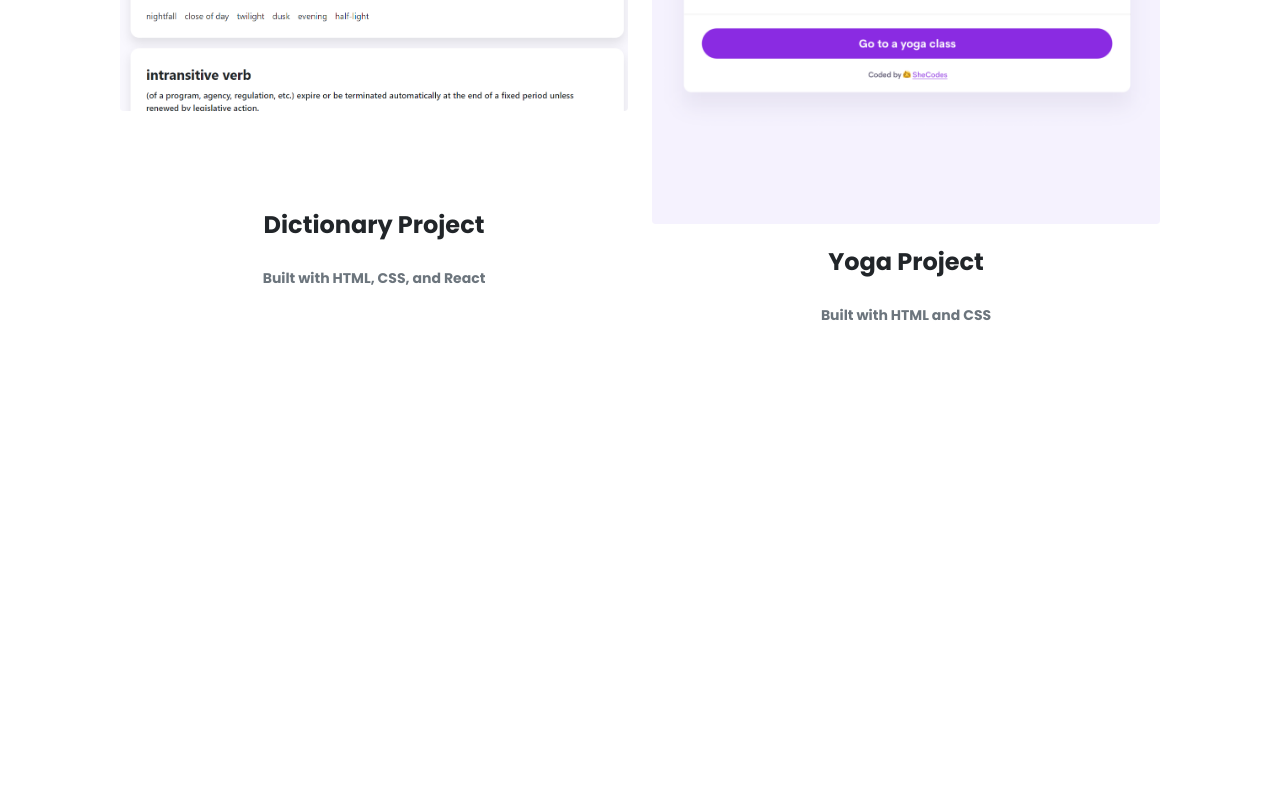
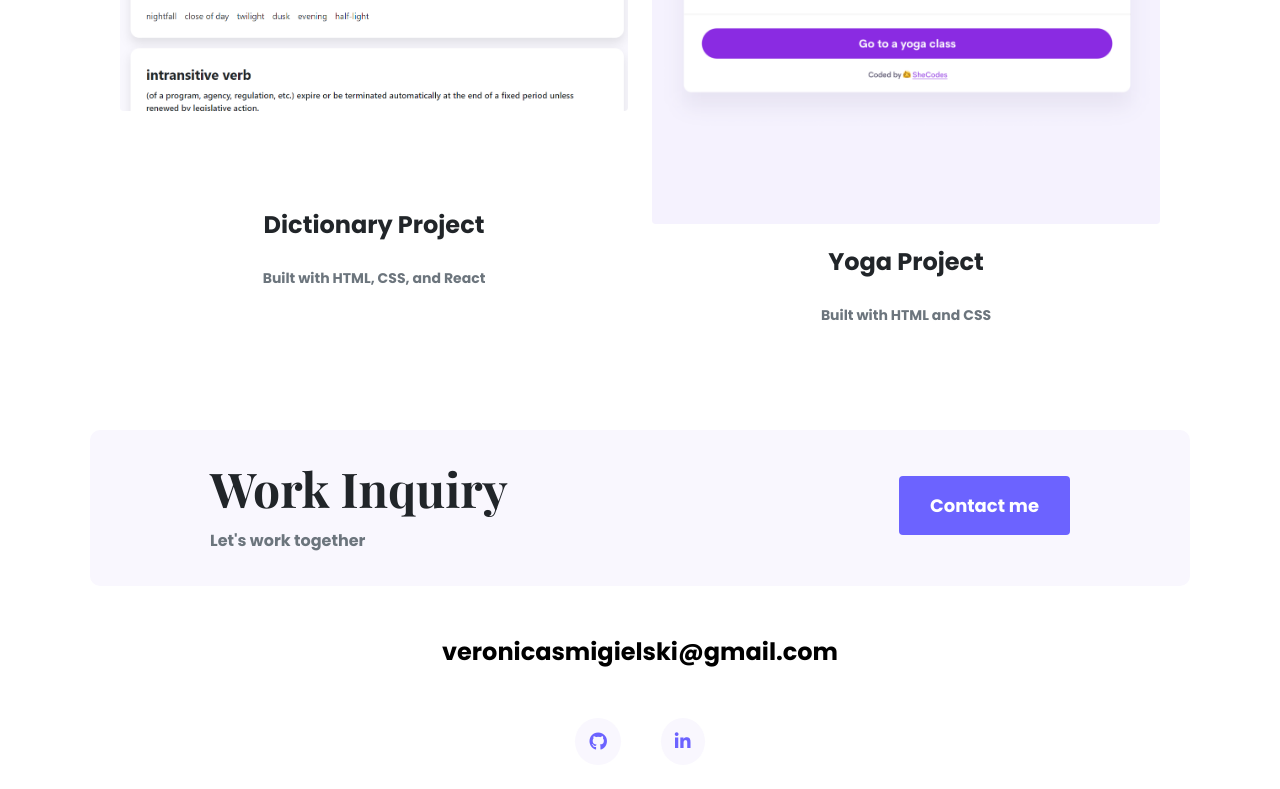
Before and after one commit to VSmigielski/portfolio-website, a plain HTML site: page work.html in a window 1280 px wide. Shown: the part 1434-2223 px from the top of the page. Before the commit the page ends 1994 px from the top, so only its background shows below. Drawn offline with nearby package versions, Linux system fonts and the light colour scheme.

Commit message:
Add a footer to each page

```diff
--- a/styles/portfolio.css
+++ b/styles/portfolio.css
@@ -13,6 +13,46 @@ body {
     font-family: var(--default-font-family);
 }
 
+footer {
+    margin: 60px 0;
+}
+
+footer .email-link {
+    text-decoration: none;
+    color: black;
+    font-size: 24px;
+    text-align: center;
+}
+
+footer .email-link:hover {
+    color: var(--branding-color);
+}
+
+footer .social-links a {
+    margin: 0 20px;
+    color: var(--branding-color);
+    background: var(--secondary-color);
+    padding: 10px 14px;
+    font-size: 18px;
+    border-radius: 50%;
+    transition: all 100ms ease-in-out;
+}
+
+footer .social-links a:hover {
+    color: white;
+    background: var(--branding-color);
+}
+
+footer .contact-box {
+    background: var(--secondary-color);
+    padding: 30px 120px;
+    border-radius: 10px;
+}
+
+footer .contact-box p {
+margin: 0;
+}
+
 h1, h2, h3, h4, h5, h6 {
     font-family: var(--heading-font-family);
     font-weight: bold;
@@ -24,6 +64,10 @@ h1 {
 
 h2 {
     font-size: 64px;
+}
+
+h4 {
+    font-size: 48px;
 }
 
 p {
@@ -153,6 +197,10 @@ nav a:hover, nav li.active a {
         font-size: 44px;
     }
 
+    h4 {
+        font-size: 18px;
+    }
+
     .hero {
         padding: 80px 20px;
     }
@@ -165,5 +213,4 @@ nav a:hover, nav li.active a {
     nav a {
         font-size: 14px;
     }
-
 }
--- a/work.html
+++ b/work.html
@@ -72,6 +72,33 @@
                     </div>
                 </div>
             </div>
+            <footer>
+                <div class="contact-box d-flex justify-content-between mb-5 d-none d-md-flex">
+                    <div>
+                        <h4>
+                            Work Inquiry
+                        </h4>
+                        <p class="text-muted">
+                            Let's work together
+                        </p>
+                    </div>
+                   <div>
+                    <a href="" class="btn btn-branding mt-3">Contact me</a>
+                   </div>
+                </div>
+                <div class="d-flex justify-content-center mb-5">
+                    <a href="mailto:veronicasmigielski@gmail.com" class="email-link">veronicasmigielski@gmail.com</a>
+                </div>
+
+                <div class="social-links d-flex justify-content-center mb-5">
+                    <a href="https://github.com/VSmigielski" target="_blank">
+                        <i class="fab fa-github"></i>
+                    </a>
+                    <a href="https://www.linkedin.com/in/veronica-mccormick-b85025174/" target="_blank">
+                        <i class="fab fa-linkedin-in"></i>
+                    </a>
+                </div>
+            </footer>
     </div>
 </body>
 </html>
```
Also changed, not shown: about.html (+27 -0 lines), contact.html (+27 -0 lines), index.html (+27 -0 lines).
